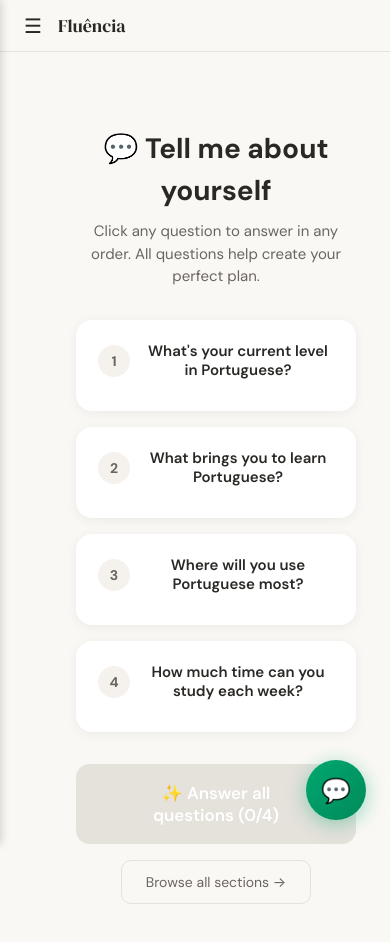
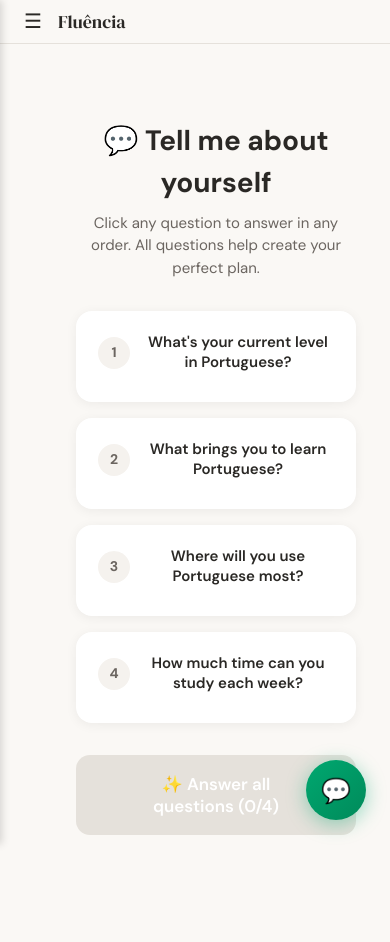
Before and after one commit to barnymurt/ptlearner, a React (Vite) app: page / in a window 390 px wide. Shown: the top 942 px of the page. After the commit the page ends 844 px from the top, so only its background shows below. Built offline with nearby package versions, Linux system fonts and the light colour scheme.

Commit message:
Fix flex layout on mobile: prevent overflow, use clamp for responsive sizing

```diff
--- a/src/index.css
+++ b/src/index.css
@@ -1259,61 +1259,65 @@ a:hover { text-decoration: underline; }
 
 /* ─── Mobile responsive ─── */
 @media (max-width: 768px) {
-  .hamburger-btn { display: block; }
-  .sidebar-overlay { display: block; }
+  .hamburger-btn { display: flex; }
+  .sidebar-overlay { display: flex; position: fixed; inset: 0; background: rgba(0,0,0,0.4); z-index: 199; }
   .sidebar {
     position: fixed;
-    left: 0;
-    top: 0;
-    bottom: 0;
+    left: 0; top: 0; bottom: 0;
     z-index: 200;
     transform: translateX(-100%);
     transition: transform 0.25s ease;
-    width: 280px;
+    width: min(280px, 85vw);
     box-shadow: 2px 0 8px rgba(0,0,0,0.15);
+    flex-shrink: 0;
   }
-  .sidebar.sidebar-open {
-    transform: translateX(0);
+  .sidebar.sidebar-open { transform: translateX(0); }
+  .sidebar-close-btn { display: flex; }
+  .section-nav { gap: var(--space-2); }
+  .app {
+    flex-direction: column;
+    min-height: 100vh;
+    height: 100vh;
+    overflow: hidden;
   }
-  .sidebar-close-btn { display: block; }
-  .section-nav { gap: var(--space-2); }
-  .app { flex-direction: column; }
-  .main-content { width: 100%; }
-  .sidebar-overlay {
-    position: fixed;
-    top: 0;
-    left: 0;
-    right: 0;
-    bottom: 0;
-    background: rgba(0, 0, 0, 0.4);
-    z-index: 199;
+  .main-content {
+    flex: 1 1 auto;
+    min-width: 0;
+    display: flex;
+    flex-direction: column;
+    overflow: hidden;
+  }
+  .content {
+    flex: 1 1 auto;
+    overflow-y: auto;
+    -webkit-overflow-scrolling: touch;
   }
 }
 
 @media (max-width: 540px) {
   .content { padding: var(--space-3); padding-bottom: var(--space-8); }
   .card { padding: var(--space-3); }
-  .sec-title { font-size: 20px; }
-  .flashcard { padding: var(--space-8) var(--space-4); }
+  .sec-title { font-size: clamp(18px, 5vw, 22px); }
+  .flashcard { padding: var(--space-6) var(--space-4); min-height: 140px; }
   .dialogue-translation { padding-left: 0; margin-top: var(--space-1); }
   .welcome-screen { padding: var(--space-4); min-height: 50vh; }
   .sidebar-title { font-size: 18px; }
-  .section-nav-title { font-size: 15px; }
-  .sec-desc { font-size: 12px; }
+  .section-nav-title { font-size: clamp(14px, 4vw, 18px); }
+  .sec-desc { font-size: clamp(12px, 3vw, 14px); }
   .btn { padding: var(--space-2) var(--space-3); font-size: 12px; min-height: 36px; }
   .quiz-option { font-size: 12px; padding: var(--space-2) var(--space-3); }
   .verb-meaning { font-size: 11px; max-width: 40%; }
-  .verb-text { font-size: 14px; }
-  .vocab-grid { grid-template-columns: repeat(auto-fill, minmax(160px, 1fr)); }
-  .theme-grid { grid-template-columns: repeat(auto-fill, minmax(150px, 1fr)); }
+  .verb-text { font-size: clamp(13px, 3.5vw, 15px); }
+  .vocab-grid { grid-template-columns: repeat(auto-fill, minmax(140px, 1fr)); }
+  .theme-grid { grid-template-columns: repeat(auto-fill, minmax(140px, 1fr)); }
   .grid-2 { grid-template-columns: 1fr; }
-  .grid-3 { grid-template-columns: repeat(auto-fill, minmax(120px, 1fr)); }
+  .grid-3 { grid-template-columns: repeat(auto-fill, minmax(100px, 1fr)); }
   .toggle-row { gap: var(--space-1); }
   .type-pills { gap: var(--space-1); overflow-x: auto; padding-bottom: var(--space-2); }
   .letter-bar { gap: 2px; }
   .letter-btn { width: 26px; height: 26px; font-size: 10px; }
-  .flashcard-verb { font-size: 24px; }
-  .flashcard-meaning { font-size: 18px; }
+  .flashcard-verb { font-size: clamp(22px, 6vw, 28px); }
+  .flashcard-meaning { font-size: clamp(16px, 4vw, 22px); }
 }
 
 @media (max-width: 380px) {
```
